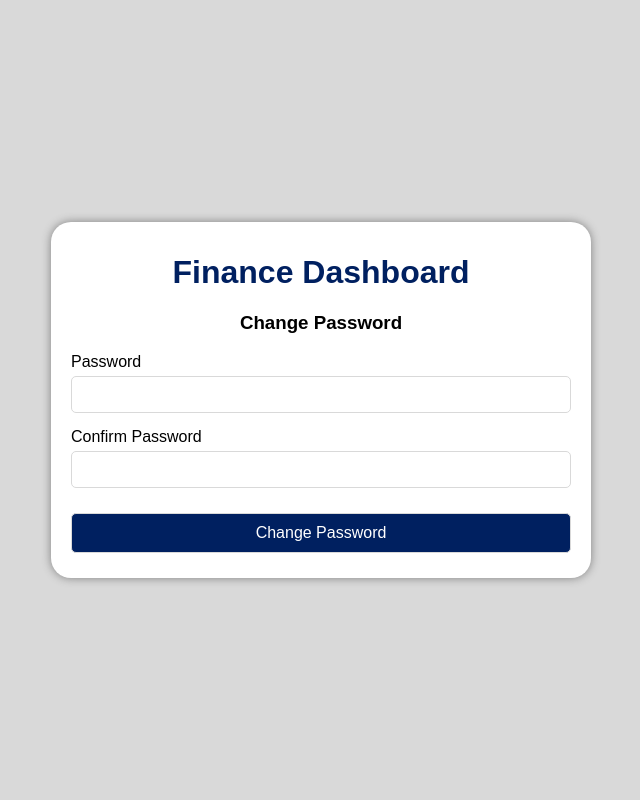
After one commit to vincentchang102/finance-dashboard-hackathon-main, a Flask app: page /change_password in a window 1280 px wide. The commit adds this page. Shown: the whole page, without its empty margins (319-959 px from the left). Run offline with Flask 3, Linux system fonts and the light colour scheme; a user stored in the database is signed in; parts of the project's set-up code (start-up, migrations or seed data) failed here and were passed over.

Commit message:
Add files via upload

```diff
--- a/pk/forms.py
+++ b/pk/forms.py
@@ -46,4 +46,15 @@ class ResetPasswordForm(FlaskForm):
                              validators=[DataRequired()])
     confirm_password = PasswordField('Confirm Password',
                              validators=[DataRequired(), EqualTo('password')])
-    submit = SubmitField('Reset Password')
+    submit = SubmitField('Change Password')
+
+
+
+class ChangeUsernameForm(FlaskForm):
+    username = StringField('Username', validators=[DataRequired()])
+    submit = SubmitField('Change Name')
+
+    def validate_username(self, username):
+        user = User.query.filter_by(username=username.data).first()
+        if user:
+            raise ValidationError('That username is taken. Please choose a different one')
--- a/pk/routes.py
+++ b/pk/routes.py
@@ -1,6 +1,6 @@
-from flask import render_template, url_for, redirect, request
+from flask import render_template, url_for, redirect, request,session
 from pk import app, db, bcrypt, mail
-from pk.forms import RegistrationForm, LoginForm, RequestResetForm, ResetPasswordForm
+from pk.forms import RegistrationForm, LoginForm, RequestResetForm, ResetPasswordForm, ChangeUsernameForm
 from pk.models import User
 from flask_login import login_user, current_user, logout_user, login_required
 from flask_mail import Message
@@ -22,6 +22,7 @@ def home():
 @login_required
 def account():
     return render_template('account.html', title="Account")
+
 
 @app.route("/register", methods=['GET','POST'])
 def register():
@@ -97,3 +98,29 @@ def reset_token(token):
         db.session.commit()
         return redirect(url_for('login'))
     return render_template('reset_token.html', title='Reset Password', form=form)
+
+
+@app.route("/change_password", methods=['GET', 'POST'])
+@login_required
+def change_password():
+    form = ResetPasswordForm()
+    id = current_user.id
+    curr_user = User.query.get_or_404(id)
+    if form.validate_on_submit():
+        hashed_password = bcrypt.generate_password_hash(form.password.data).decode('utf-8')
+        curr_user.password = hashed_password
+        db.session.commit()
+        return redirect(url_for('account'))
+    return render_template('reset_password.html', title='Change Password', form=form)
+
+@app.route("/change_username", methods=['GET', 'POST'])
+@login_required
+def change_name():
+    form = ChangeUsernameForm()
+    id = current_user.id
+    curr_user = User.query.get_or_404(id)
+    if form.validate_on_submit():
+        curr_user.username = form.username.data
+        db.session.commit()
+        return redirect(url_for('account'))
+    return render_template('reset_username.html', title='Change Username', form=form)
--- a/pk/templates/account.html
+++ b/pk/templates/account.html
@@ -18,5 +18,7 @@
     </div>
     <div class="main">
         <h1>{{ current_user.username }}</h1>
+        <a href="{{ url_for('change_password')}}">Change Password</a>
+        <a href="{{ url_for('change_name')}}">Change Userame</a>
     </div>
 </body>
--- /dev/null
+++ b/pk/templates/reset_password.html
@@ -0,0 +1,40 @@
+<!DOCTYPE HTML>
+<html>
+<head>
+    <meta charset="utf-8">
+    <meta name="viewport" content="device-width, initial-scale=1, shrink-to-fit=no">
+    <link rel="stylesheet" type="text/css" href="static/stylesheet.css">
+</head>
+</html>
+
+<body>
+    <div class="login-page">
+        <div class="login-module">
+            <h1 id="login-title">Finance Dashboard</h1>
+            <h3>Change Password</h3>
+            <form method="POST" action="">
+                {{ form.hidden_tag() }}
+                <div>
+                    {{ form.password.label (class="password-label") }}
+                    {% if form.password.errors %}
+                        {{ form.password(class="password", autocomplete="off") }}
+                    {% else %}
+                        {{ form.password(class="password", autocomplete="off") }}
+                    {% endif %}
+                </div>
+                <div>
+                    {{ form.confirm_password.label (class="password-label") }}
+                    {% if form.confirm_password.errors %}
+                        {{ form.confirm_password(class="password", autocomplete="off") }}
+                    {% else %}
+                        {{ form.confirm_password(class="password", autocomplete="off") }}
+                    {% endif %}
+                </div>
+                <div class="wrap">
+                        {{ form.submit (class="btn") }}
+                </div>
+            </form>
+            </div>
+        </div>
+    </div>
+</body>
```
Also changed, not shown: pk/templates/reset_username.html (added, +32 -0 lines), instance/site.db.
